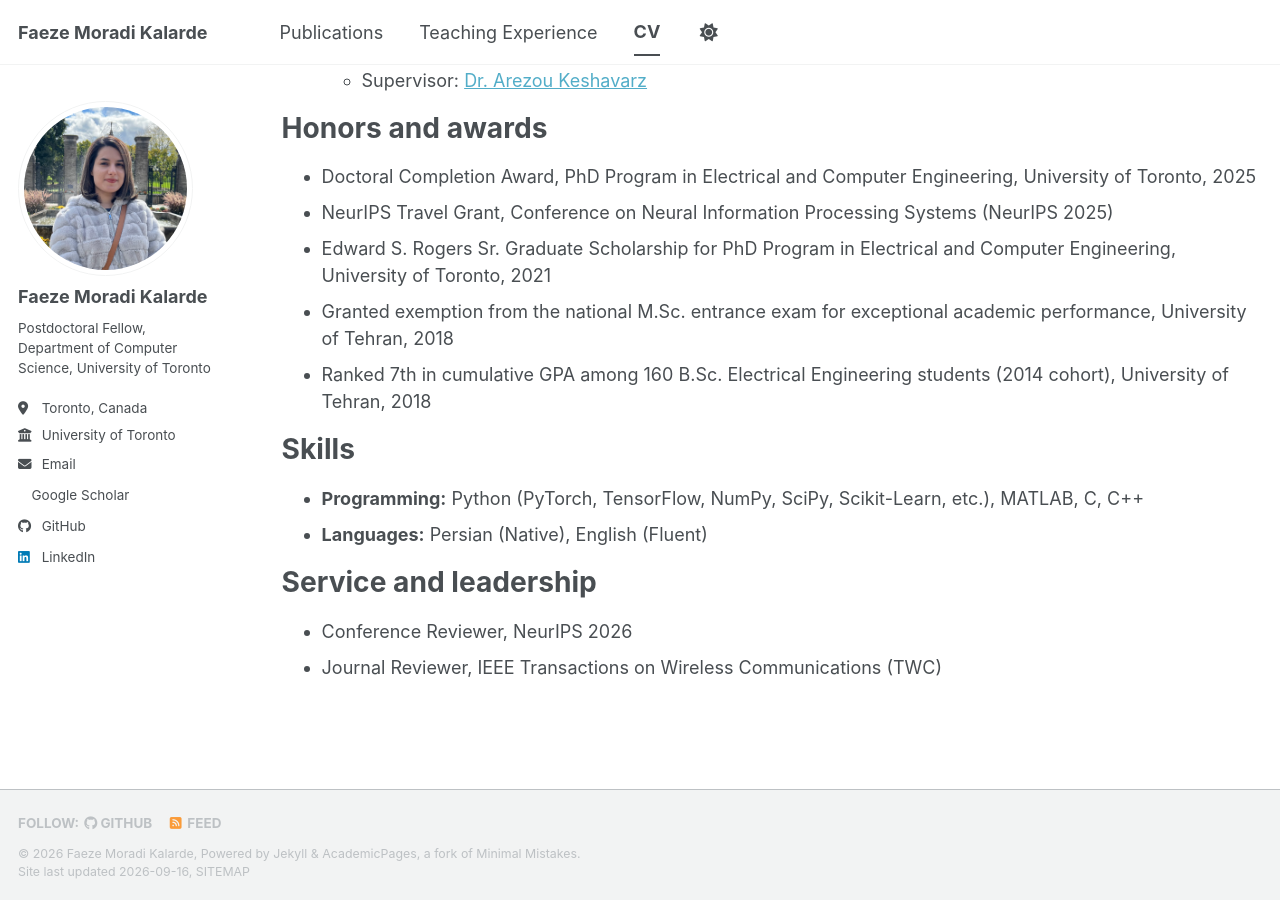
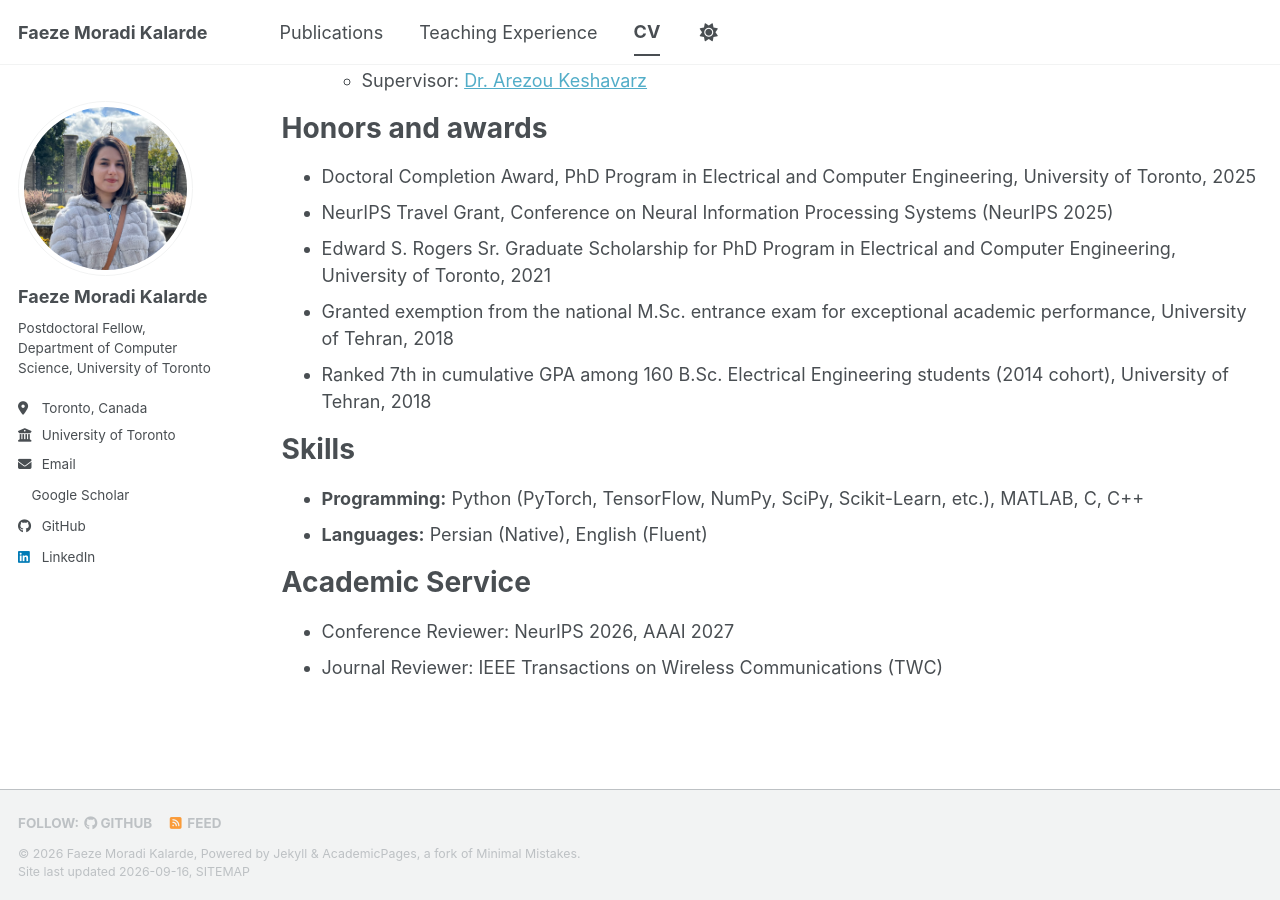
Before and after one commit to faezemoradik/faezemoradik.github.io, a Jekyll site: the page built from _pages/cv.md, in a window 1280 px wide and 900 px high, scrolled down 1177 px. Built offline with Jekyll 4.4.1, drawn with Linux system fonts in a browser that asks for light colours; a style sheet for code colours, icons or effects is not loaded.

Commit message:
Update cv.md

```diff
--- a/_pages/cv.md
+++ b/_pages/cv.md
@@ -69,7 +69,7 @@ Skills
 * **Programming:** Python (PyTorch, TensorFlow, NumPy, SciPy, Scikit-Learn, etc.), MATLAB, C, C++
 * **Languages:** Persian (Native), English (Fluent)
 
-Service and leadership
+Academic Service
 ======
-* Conference Reviewer, NeurIPS 2026
-* Journal Reviewer, IEEE Transactions on Wireless Communications (TWC)
+* Conference Reviewer: NeurIPS 2026, AAAI 2027
+* Journal Reviewer: IEEE Transactions on Wireless Communications (TWC)
```
